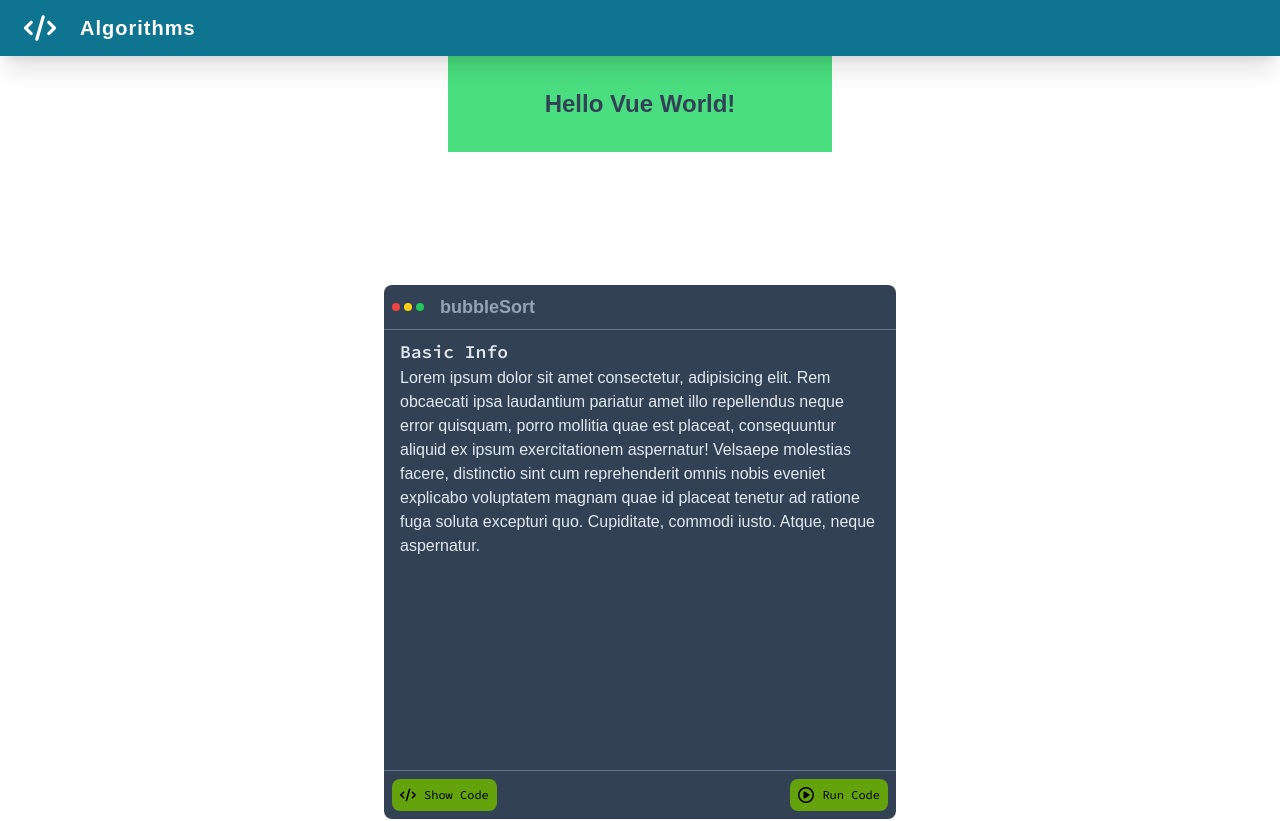
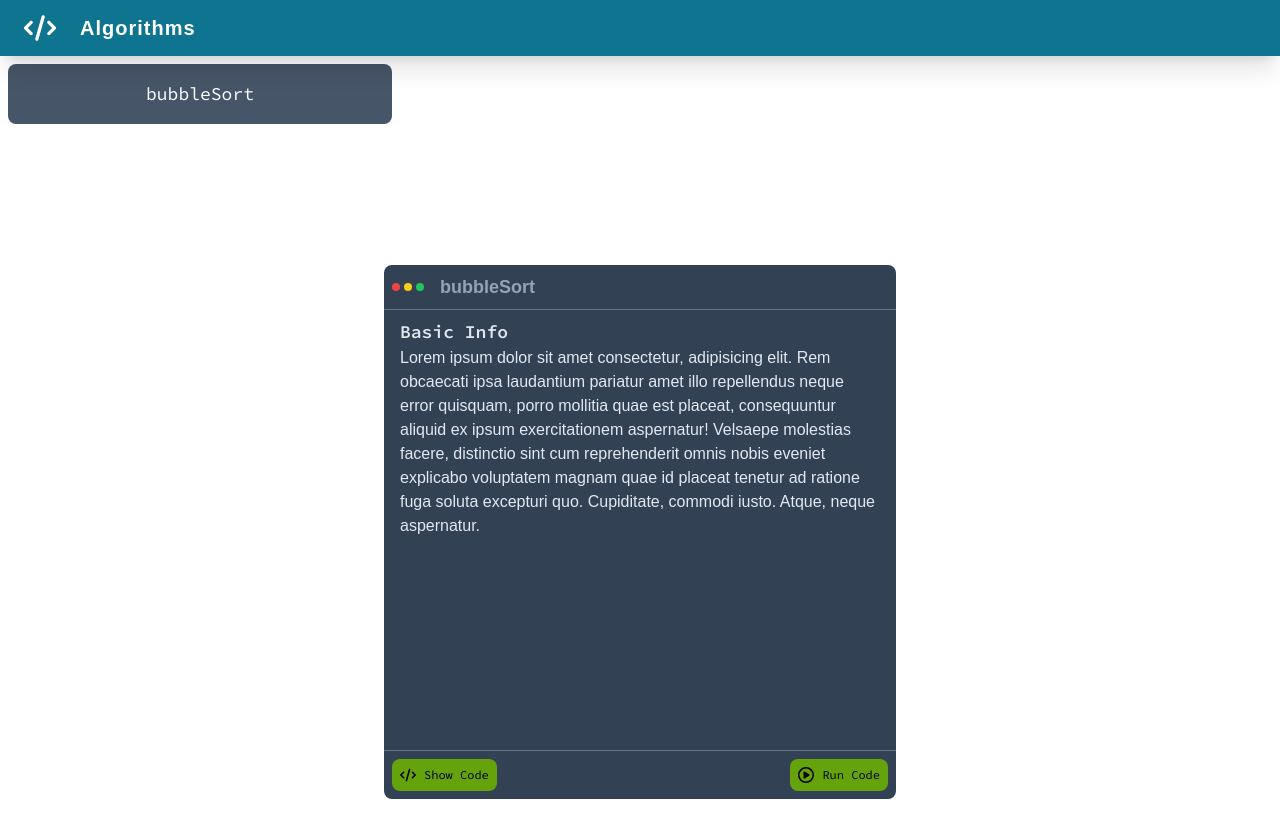
Before and after one commit to JannekS/algorithms, a Vue app: page / in a window 1280 px wide. Shown: the top 821 px of the page. Built offline with nearby package versions, Linux system fonts and the light colour scheme; a web font is replaced by a local one.

Commit message:
Created AlgorithmBtn component.

```diff
--- /dev/null
+++ b/src/components/AlgorithmBtn.vue
@@ -0,0 +1,21 @@
+<template>
+  <button
+    class="m-2 p-4 w-full max-w-sm rounded-lg bg-slate-600 text-white font-mono text-center text-lg hover:bg-cyan-600 hover:font-bold duration-300"
+  >
+    {{ algorithm }}
+  </button>
+</template>
+
+<script>
+export default {
+  name: 'AlgorithmBtn',
+  props: {
+    algorithm: {
+      type: String,
+      default: '',
+    },
+  },
+};
+</script>
+
+<style scoped></style>
--- a/src/views/HomeView.vue
+++ b/src/views/HomeView.vue
@@ -1,16 +1,16 @@
 <template>
-  <div class="w-96 mx-auto bg-green-400">
-    <h2 class="p-8 text-center text-2xl font-bold text-slate-700">Hello Vue World!</h2>
-  </div>
+  <algorithm-btn algorithm="bubbleSort" />
   <code-card />
 </template>
 
 <script>
 import CodeCard from '@/components/CodeCard.vue';
+import AlgorithmBtn from '../components/AlgorithmBtn.vue';
 export default {
   name: 'HomeView',
   components: {
     CodeCard,
+    AlgorithmBtn,
   },
 };
 </script>
```
